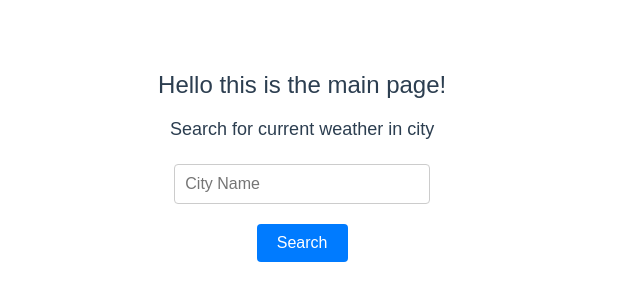
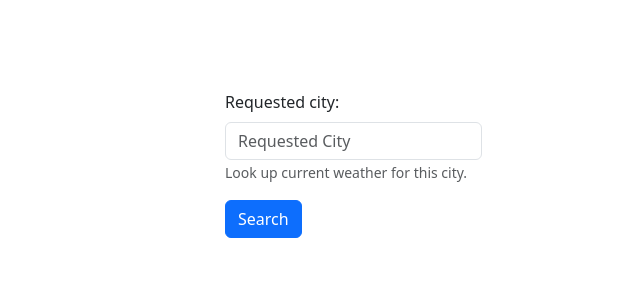
Before and after one commit to martinbago22/solar-watch-cv, a Vue app in the folder frontend/: page / in a window 1280 px wide. Shown: the part 236-536 px from the top of the page, without its empty margins (158-798 px from the left). Built offline with nearby package versions, Linux system fonts and the light colour scheme.

Commit message:
install bootstrap and create basic form

```diff
--- a/frontend/package.json
+++ b/frontend/package.json
@@ -16,6 +16,7 @@
   "dependencies": {
     "axios": "^1.7.2",
     "bootstrap": "^5.3.3",
+    "bootstrap-vue-3": "^0.5.1",
     "vue": "^3.4.21",
     "vue-router": "^4.3.0"
   },
--- a/frontend/src/components/pages/SolarApp.vue
+++ b/frontend/src/components/pages/SolarApp.vue
@@ -1,9 +1,22 @@
 <template>
-  <div class="container">
-    <h1>Hello this is the main page!</h1>
-    <p>Search for current weather in city</p>
-    <input type="search" placeholder="City Name" v-model="requestedCity" class="input"/>
-    <button type="submit" @click.prevent="fetchWeatherInfo1(requestedCity)" class="button">Search</button>
+  <div>
+    <b-form @submit.prevent="fetchWeatherInfo1(requestedCity)">
+      <b-form-group
+        id="input-group-1"
+        label="Requested city:"
+        label-for="input-1"
+        description="Look up current weather for this city."
+      >
+        <b-form-input
+          id="input-1"
+          type="search"
+          placeholder="Requested City"
+          v-model="requestedCity"
+          required
+        ></b-form-input>
+      </b-form-group>
+      <b-button type="submit" variant="primary">Search</b-button>
+    </b-form>
   </div>
 </template>
 
@@ -11,7 +24,7 @@
 import { ref } from 'vue';
 import type { CurrentWeatherResponse } from '../../api/fetchingMethods';
 
-async function fetchWeatherInfo1(cityName :string): Promise<CurrentWeatherResponse> {
+async function fetchWeatherInfo1(cityName: string): Promise<CurrentWeatherResponse> {
   try {
     const response = await fetch(`/api/weatherforecast/current?city=${cityName}`);
     const currentWeatherResponse: CurrentWeatherResponse = await response.json();
@@ -23,47 +36,5 @@ async function fetchWeatherInfo1(cityName :string): Promise<CurrentWeatherRespon
   }
 }
 const requestedCity = ref('');
+
 </script>
-
-<style scoped>
-.container {
-  max-width: 600px;
-  margin: 0 auto;
-  padding: 20px;
-  text-align: center;
-  font-family: Arial, sans-serif;
-}
-
-h1 {
-  font-size: 24px;
-  margin-bottom: 10px;
-}
-
-p {
-  font-size: 18px;
-  margin-bottom: 20px;
-}
-
-.input {
-  padding: 10px;
-  font-size: 16px;
-  width: 80%;
-  margin-bottom: 20px;
-  border: 1px solid #ccc;
-  border-radius: 4px;
-}
-
-.button {
-  padding: 10px 20px;
-  font-size: 16px;
-  color: white;
-  background-color: #007bff;
-  border: none;
-  border-radius: 4px;
-  cursor: pointer;
-}
-
-.button:hover {
-  background-color: #0056b3;
-}
-</style>
--- a/frontend/src/main.ts
+++ b/frontend/src/main.ts
@@ -3,9 +3,13 @@ import './assets/main.css'
 import { createApp } from 'vue'
 import App from './App.vue'
 import router from './router'
+import 'bootstrap/dist/css/bootstrap.css';
+import 'bootstrap-vue-3/dist/bootstrap-vue-3.css';
+import BootstrapVue3 from 'bootstrap-vue-3';
 
 const app = createApp(App)
 
 app.use(router)
+app.use(BootstrapVue3);
 
 app.mount('#app')
```
Also changed, not shown: 2 other files (tests, documents, lock files or other folders).
